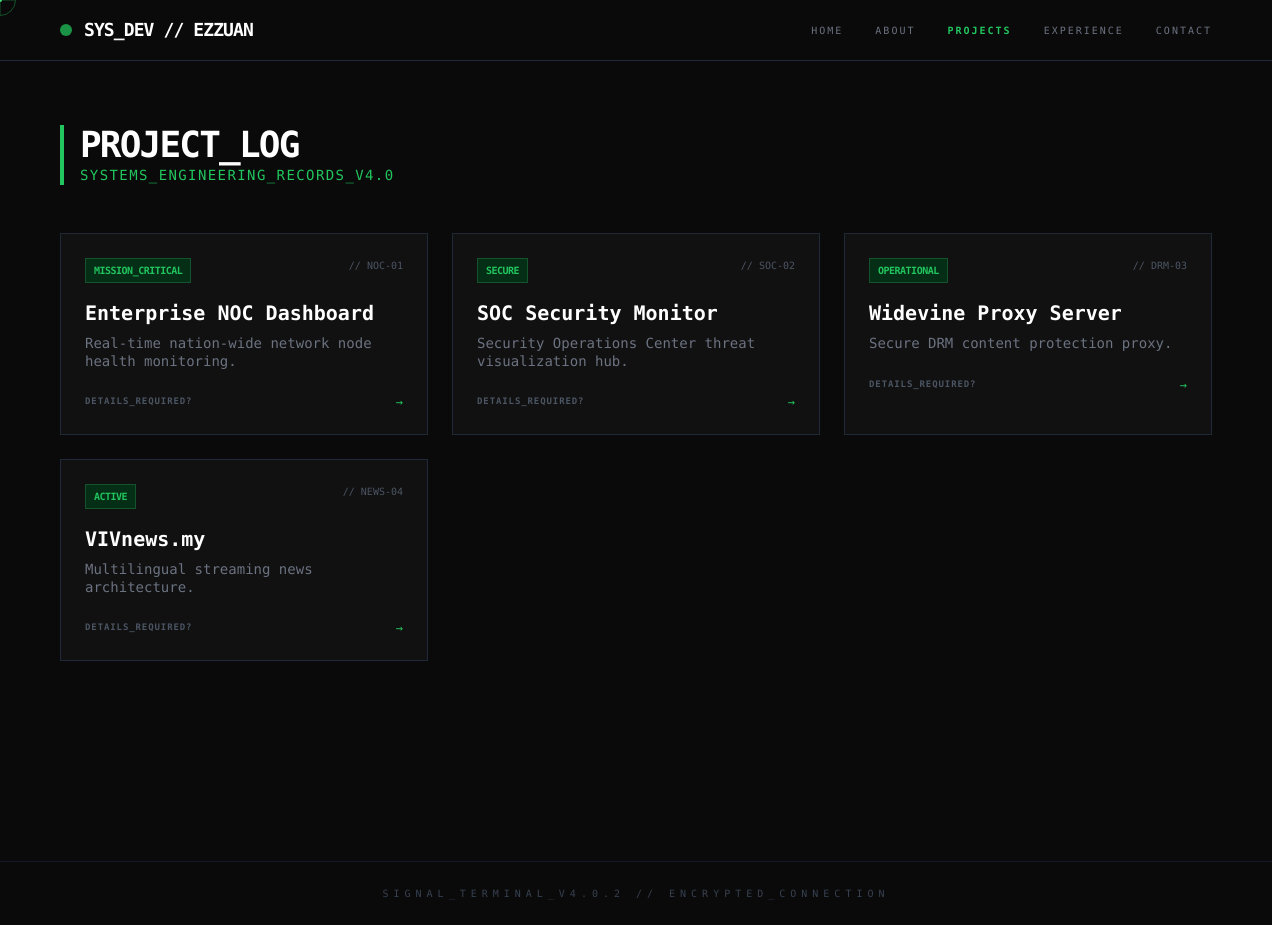
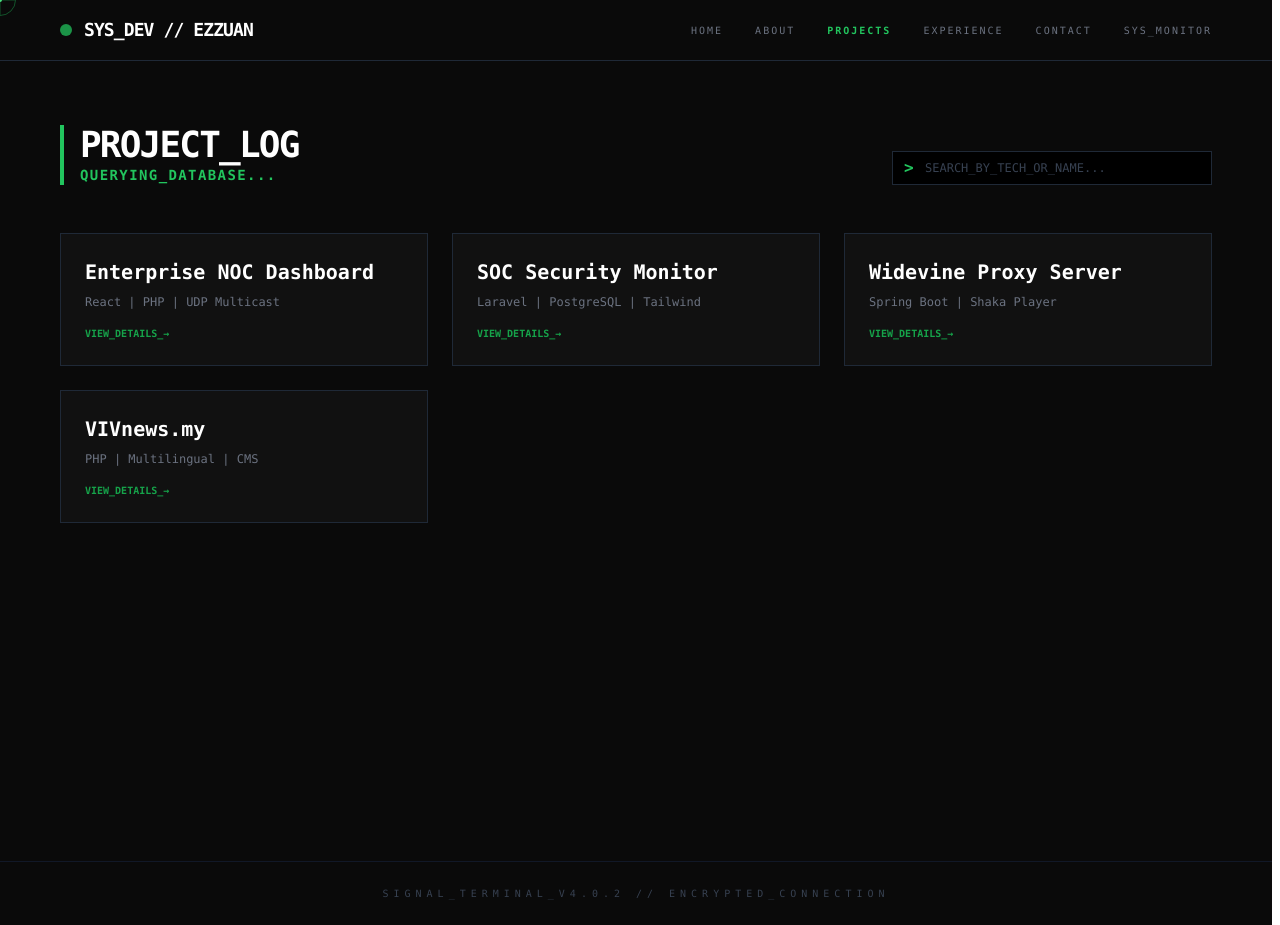
Before and after one commit to j00w3n/my-portfolio, a React (Vite) app: page /projects in a window 1280 px wide. Built offline with nearby package versions, Linux system fonts and the light colour scheme.

Commit message:
Major update

```diff
--- a/src/App.jsx
+++ b/src/App.jsx
@@ -6,6 +6,7 @@ import Projects from './pages/Projects';
 import Experience from './pages/Experience';
 import Contact from './pages/Contact';
 import NavBar from './components/NavBar';
+import Systemmonitor from './pages/Systemmonitor';
 import CustomCursor from './components/Cursor';
 
 function App() {
@@ -27,6 +28,7 @@ function App() {
           <Route path="/projects" element={<Projects />} />
           <Route path="/experience" element={<Experience />} />
           <Route path="/contact" element={<Contact />} />
+          <Route path="/systemmonitor" element={<Systemmonitor />} />
         </Routes>
       </main>
 
--- a/src/components/NavBar.jsx
+++ b/src/components/NavBar.jsx
@@ -11,6 +11,7 @@ function NavBar() {
     { name: 'PROJECTS', path: '/projects' },
     { name: 'EXPERIENCE', path: '/experience' },
     { name: 'CONTACT', path: '/contact' },
+    { name: 'SYS_MONITOR', path: '/systemmonitor' }
   ];
 
   const toggleMenu = () => setIsOpen(!isOpen);
--- a/src/pages/Projects.jsx
+++ b/src/pages/Projects.jsx
@@ -1,4 +1,4 @@
-import React, { useState } from 'react';
+import React, { useMemo, useState } from 'react';
 
 const projects = [
   {
@@ -45,8 +45,17 @@ const projects = [
 
 function Projects() {
   const [selectedProject, setSelectedProject] = useState(null);
+  const [searchTerm, setSearchTerm] = useState("");
+ // tapis projects berdasarkan search term di title, tech, atau tags
+  const filteredProjects = useMemo(() => {
+    return projects.filter(project =>
+      project.title.toLowerCase().includes(searchTerm.toLowerCase()) ||
+      project.tech.toLowerCase().includes(searchTerm.toLowerCase()) ||
+      project.tags.some(tag => tag.toLowerCase().includes(searchTerm.toLowerCase()))
+    );
+  }, [searchTerm]);
 
-  // Close modal on escape key
+  // close modal using keyboeard ESC
   React.useEffect(() => {
     const handleEsc = (event) => {
       if (event.keyCode === 27) setSelectedProject(null);
@@ -59,42 +68,48 @@ function Projects() {
     <section className="min-h-screen bg-[#0a0a0a] text-gray-300 py-16 px-8 font-mono">
       <div className="max-w-6xl mx-auto">
 
-        {/* Header */}
-        <div className="mb-12 border-l-4 border-green-500 pl-4">
+        <div className="mb-12 border-l-4 border-green-500 pl-4 flex flex-col md:flex-row md:items-end justify-between gap-6">
+          <div>
             <h2 className="text-4xl font-bold tracking-tighter text-white uppercase">Project_Log</h2>
-          <p className="text-sm text-green-500 tracking-widest uppercase">Systems_Engineering_Records_V4.0</p>
+            <p className="text-sm text-green-500 tracking-widest uppercase font-bold">Querying_Database...</p>
           </div>
 
-        {/* Grid */}
-        <div className="grid grid-cols-1 md:grid-cols-2 lg:grid-cols-3 gap-6">
-          {projects.map((project) => (
+          {/* SEARCH TERMINAL */}
+          <div className="relative w-full md:w-80 group">
+            <span className="absolute left-3 top-1/2 -translate-y-1/2 text-green-500 font-bold">{`>`}</span>
+            <input
+              type="text"
+              placeholder="SEARCH_BY_TECH_OR_NAME..."
+              className="w-full bg-black border border-gray-800 py-2 pl-8 pr-4 text-xs focus:outline-none focus:border-green-500 transition-colors placeholder:text-gray-700 text-green-400"
+              onChange={(e) => setSearchTerm(e.target.value)}
+            />
+            <div className="absolute bottom-0 left-0 h-[1px] bg-green-500 w-0 group-focus-within:w-full transition-all duration-500"></div>
+          </div>
+        </div>
+
+        {/* RESULTS GRID */}
+        {filteredProjects.length > 0 ? (
+          <div className="grid grid-cols-1 md:grid-cols-2 lg:grid-cols-3 gap-6 animate-in fade-in duration-500">
+            {filteredProjects.map((project) => (
               <div
                 key={project.id}
                 onClick={() => setSelectedProject(project)}
-              className="group cursor-pointer border border-gray-800 bg-[#111] p-6 hover:border-green-500 transition-all duration-300 relative overflow-hidden"
+                className="group cursor-pointer border border-gray-800 bg-[#111] p-6 hover:border-green-500 transition-all duration-300"
               >
-              <div className="flex justify-between items-start mb-4">
-                <span className="text-[10px] text-green-500 px-2 py-1 border border-green-900 bg-green-950 font-bold tracking-tighter">
-                  {project.status}
-                </span>
-                <span className="text-gray-600 text-[10px]">// {project.id}</span>
-              </div>
-
-              <h3 className="text-xl font-bold text-white mb-2 group-hover:text-green-400">
-                {project.title}
-              </h3>
-
-              <p className="text-sm text-gray-500 mb-6 leading-tight">
-                {project.shortDesc}
-              </p>
-
-              <div className="flex items-center justify-between mt-auto">
-                <span className="text-[9px] text-gray-600 uppercase tracking-widest font-bold">Details_Required?</span>
-                <span className="text-green-500 text-xs group-hover:translate-x-1 transition-transform">→</span>
-              </div>
+                {/* ... (Keep your card content the same) ... */}
+                <h3 className="text-xl font-bold text-white mb-2 group-hover:text-green-400">{project.title}</h3>
+                <p className="text-xs text-gray-500 mb-4">{project.tech}</p>
+                <div className="text-[10px] text-green-600 uppercase font-bold">View_Details_→</div>
               </div>
             ))}
           </div>
+        ) : (
+          /* EMPTY STATE */
+          <div className="border border-dashed border-gray-800 p-20 text-center">
+            <p className="text-red-900 font-bold mb-2">ERROR: NO_RECORDS_FOUND</p>
+            <p className="text-gray-600 text-xs">Search query "{searchTerm}" returned 0 results from local_db.</p>
+          </div>
+        )}
 
         {/* --- TACTICAL MODAL --- */}
         {selectedProject && (
--- /dev/null
+++ b/src/pages/Systemmonitor.jsx
@@ -0,0 +1,53 @@
+import React, { useState, useEffect } from 'react';
+
+function SystemMonitor() {
+  const [cpuLoad, setCpuLoad] = useState(0);
+  const [isActive, setIsActive] = useState(true);
+const [isBlinking, setBlinking] = useState(false);
+  // useEffect bermula di sini
+  useEffect(() => {
+    let interval;
+
+    if (isActive) {
+      // 1. Setup: Start the monitor
+      console.log("SYSTEM: Monitoring service started...");
+
+      interval = setInterval(() => {
+        const mockLoad = Math.floor(Math.random() * 100);
+        setCpuLoad(mockLoad);
+      }, 2000); // Update setiap 2 saat
+    }
+
+    // 2. Cleanup: Stop the monitor
+    // Ini sangat penting supaya tak berlaku memory leak!
+    return () => {
+      console.log("SYSTEM: Cleaning up resources...");
+      clearInterval(interval);
+    };
+
+  }, [isActive]); // 3. Dependency: Hanya run semula jika 'isActive' berubah
+
+
+  return (
+    <div className="p-6 bg-[#111] border border-gray-800 font-mono">
+      <h3 className="text-green-500 mb-4 tracking-widest uppercase">Live_Node_Status</h3>
+
+      <div className="flex items-center gap-4 mb-6">
+        <span className="text-gray-400">CPU_LOAD:</span>
+        <span className={`text-2xl font-bold ${cpuLoad > 80 ? 'text-red-500' : 'text-green-400'}`}>
+          {cpuLoad}%
+        </span>
+      </div>
+
+
+      <button
+        onClick={() => setIsActive(!isActive)}
+        className="px-4 py-2 border border-green-900 text-[10px] hover:bg-green-900 transition-colors"
+      >
+        {isActive ? 'SHUTDOWN_MONITOR' : 'INITIALIZE_MONITOR'}
+      </button>
+    </div>
+  );
+}
+
+export default SystemMonitor;
```
Lines whose indentation alone changed are shown as unchanged.
